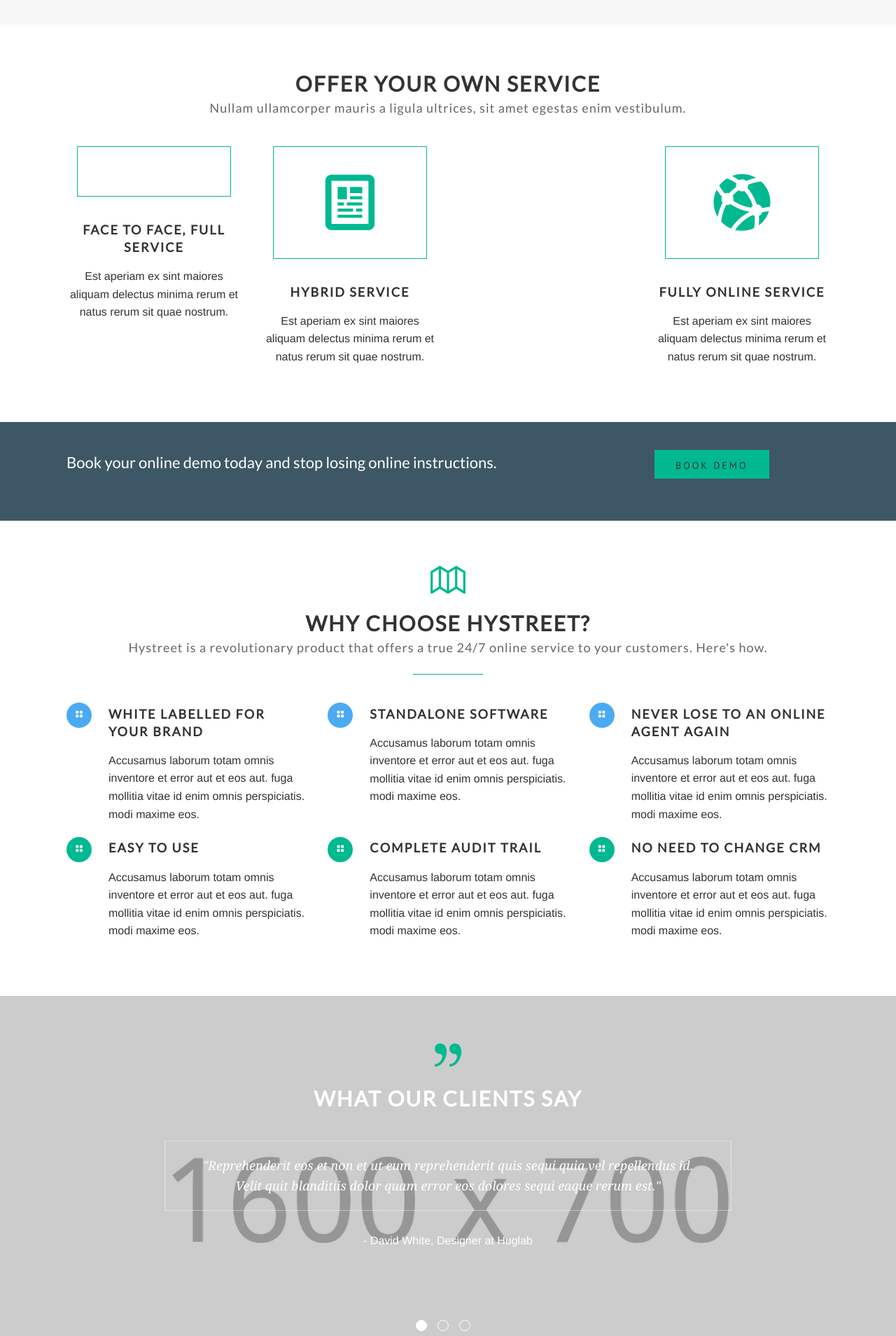
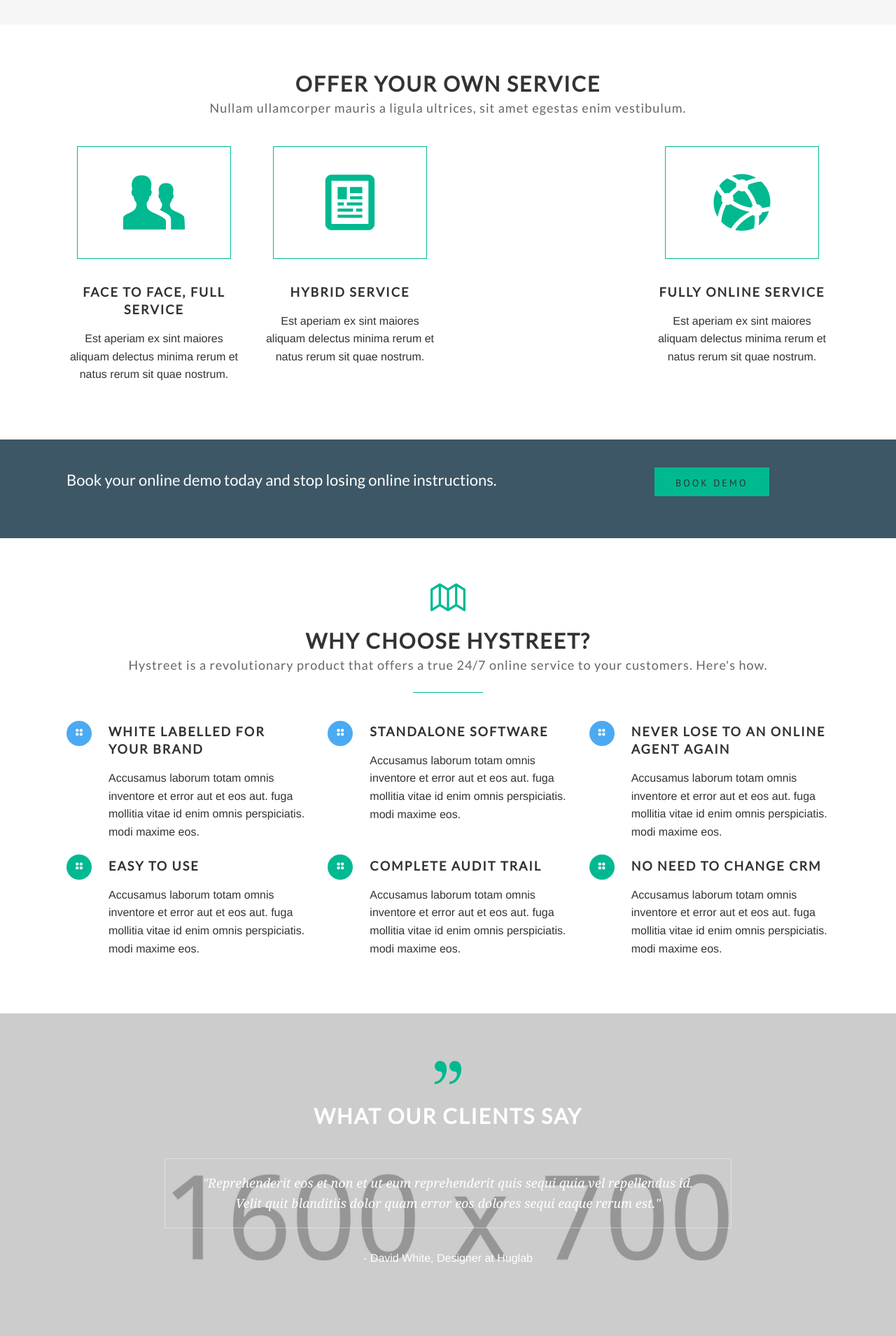
Before and after one commit to hystreet/hystreet.github.io, a Jekyll site: the page built from index.html, in a window 1280 px wide. Shown: the part 905-2814 px from the top of the page at 70% size. Built offline with Jekyll 4.4.1, drawn with Linux system fonts in a browser that asks for light colours; some web fonts are replaced.

Commit message:
spelling on users

```diff
--- a/_data/whys.yml
+++ b/_data/whys.yml
@@ -1,5 +1,5 @@
 - title: Face to face, full service
-  icon: Users
+  icon: users
   desc:
     Est aperiam ex sint maiores aliquam delectus minima rerum et natus rerum sit quae nostrum.
 - title: Hybrid service
```
